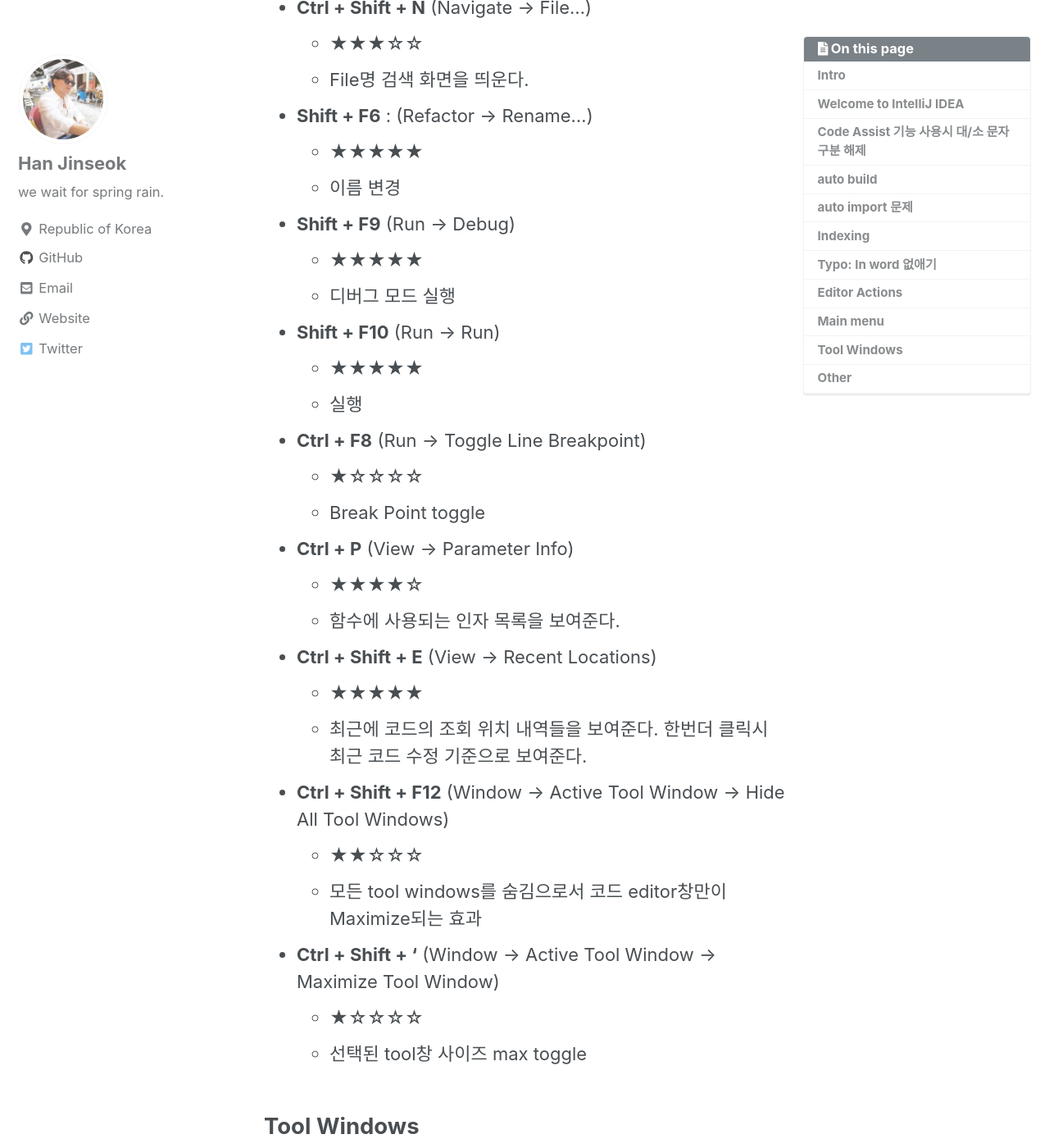
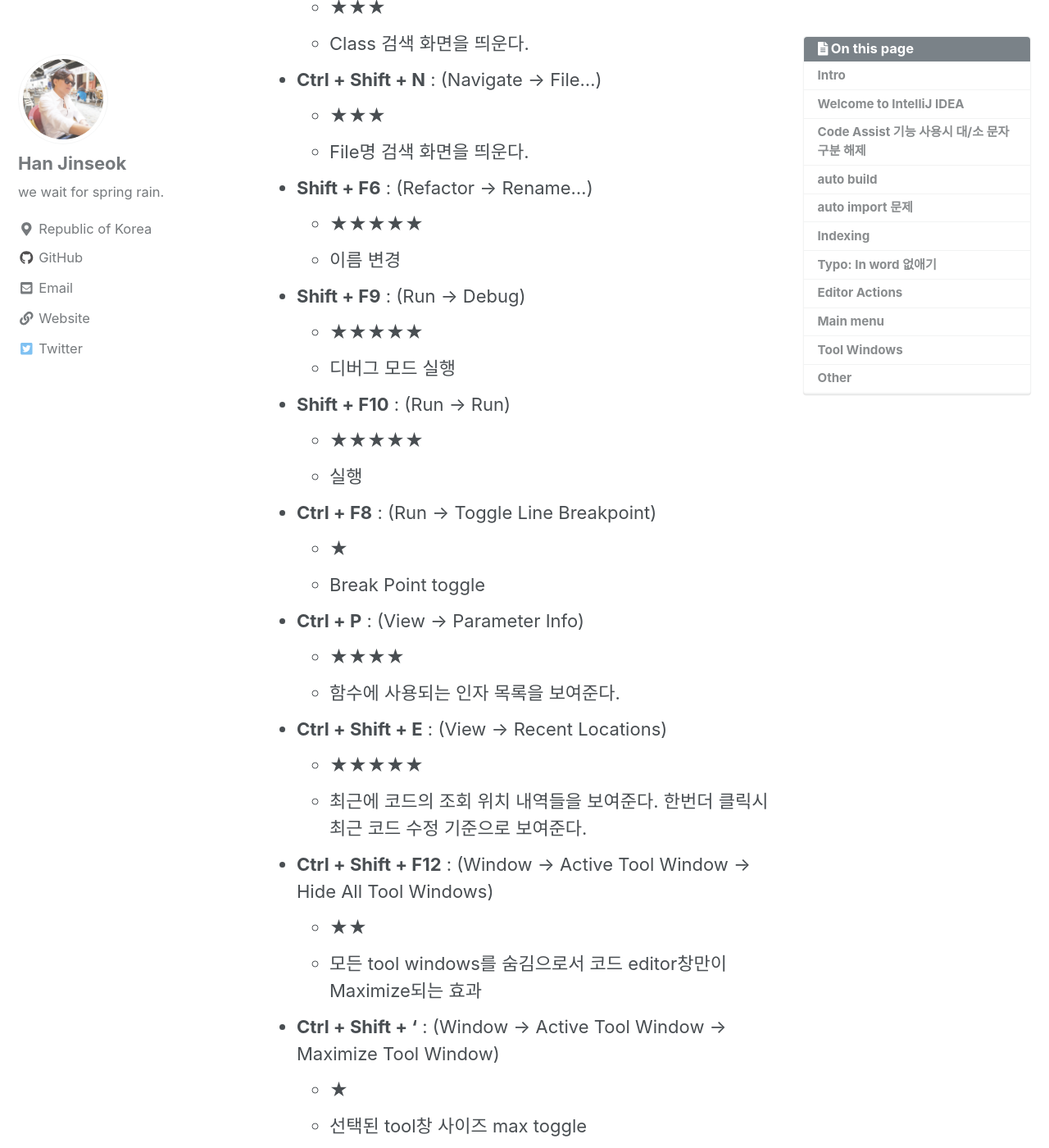
Before and after one commit to moregorenine/moregorenine.github.io, a Jekyll site: the page built from _posts/intellij/2019-11-28-intellij-keymap.md, in a window 1280 px wide and 1400 px high, scrolled down 4249 px. Shown: the whole window at 82% size. Built offline with Jekyll 4.4.1, drawn with Linux system fonts in a browser that asks for light colours; nearby versions of some CDN libraries; comment, search, counter and statistics services are not loaded; a style sheet for code colours, icons or effects is not loaded; some of the changed text lies outside the part shown.

```diff
--- a/_posts/intellij/2019-11-28-intellij-keymap.md
+++ b/_posts/intellij/2019-11-28-intellij-keymap.md
@@ -40,7 +40,7 @@ intellij 가 종종 하단부에 Indexing 작업을 하는게 보일 것이다.
 - **File → Project Structure → Modules → Sources tab.**
 
 ## Typo: In word 없애기
-**F2**(highlighted error) 검사시 스펠링 체크 해제
+**F2** : (highlighted error) 검사시 스펠링 체크 해제
 - Editor → Inspections → Spelling 체크 해제
 
 ## Editor Actions
@@ -48,7 +48,7 @@ intellij 가 종종 하단부에 Indexing 작업을 하는게 보일 것이다.
   - ★★★★★
   - 커서 위치한 라인이나 선택영역을 복사생성한다.
 - **Ctrl + Shift + U** : (Toggle Case)
-  - ★★★☆☆
+  - ★★★
   - 선택영역 대소문자 변경 토글
 
 ## Main menu
@@ -65,7 +67,7 @@ intellij 가 종종 하단부에 Indexing 작업을 하는게 보일 것이다.
   - ★★★★★
   - 코드 자동 정렬
 - **Ctrl + Shift + Enter** : (Edit → Complete Current Statement)
-  - ★★☆☆☆
+  - ★★★
   - 커서 기준으로 마지막에 ;를 입력해준다.
 - **Alt + W** : (Edit → Extend Selection)
   - ★★★★★
@@ -76,43 +78,43 @@ intellij 가 종종 하단부에 Indexing 작업을 하는게 보일 것이다.
 - **Alt + Shift + J** : (Edit → Find → Unselect Occurrence)
   - ★★★★★
   - 선택영역이랑 동일한 다음 문자열 선택 undo
-- **Ctrl + Alt + S** (File → Settings...)
-  - ★★☆☆☆
+- **Ctrl + Alt + S** : (File → Settings...)
+  - ★★
   - Settings 화면을 띄운다.
-- **Ctrl + N** (Navigate → Class...)
-  - ★★★☆☆
+- **Ctrl + N** : (Navigate → Class...)
+  - ★★★
   - Class 검색 화면을 띄운다.
-- **Ctrl + Shift + N** (Navigate → File...)
-  - ★★★☆☆
+- **Ctrl + Shift + N** : (Navigate → File...)
+  - ★★★
   - File명 검색 화면을 띄운다.
 - **Shift + F6** : (Refactor → Rename...)
   - ★★★★★
   - 이름 변경
-- **Shift + F9** (Run → Debug)
+- **Shift + F9** : (Run → Debug)
   - ★★★★★
   - 디버그 모드 실행
-- **Shift + F10** (Run → Run)
+- **Shift + F10** : (Run → Run)
   - ★★★★★
   - 실행
-- **Ctrl + F8** (Run → Toggle Line Breakpoint)
-  - ★☆☆☆☆
+- **Ctrl + F8** : (Run → Toggle Line Breakpoint)
+  - ★
   - Break Point toggle
-- **Ctrl + P** (View → Parameter Info)
-  - ★★★★☆
+- **Ctrl + P** : (View → Parameter Info)
+  - ★★★★
   - 함수에 사용되는 인자 목록을 보여준다.
-- **Ctrl + Shift + E** (View → Recent Locations)
+- **Ctrl + Shift + E** : (View → Recent Locations)
   - ★★★★★
   - 최근에 코드의 조회 위치 내역들을 보여준다. 한번더 클릭시 최근 코드 수정 기준으로 보여준다.
-- **Ctrl + Shift + F12** (Window → Active Tool Window → Hide All Tool Windows)
-  - ★★☆☆☆
+- **Ctrl + Shift + F12** : (Window → Active Tool Window → Hide All Tool Windows)
+  - ★★
   - 모든 tool windows를 숨김으로서 코드 editor창만이 Maximize되는 효과
-- **Ctrl + Shift + '** (Window → Active Tool Window → Maximize Tool Window)
-  - ★☆☆☆☆
+- **Ctrl + Shift + '** : (Window → Active Tool Window → Maximize Tool Window)
+  - ★
   - 선택된 tool창 사이즈 max toggle
 
 ## Tool Windows
 - **Alt + 0~9** : (Tool Windows)
-  - ★☆☆☆☆
+  - ★
   - 번호에 따라 tool창에 포커싱 된다.
 
 ## Other
```
Also changed, not shown: other parts of _posts/intellij/2019-11-28-intellij-keymap.md (+2 -0 lines).
